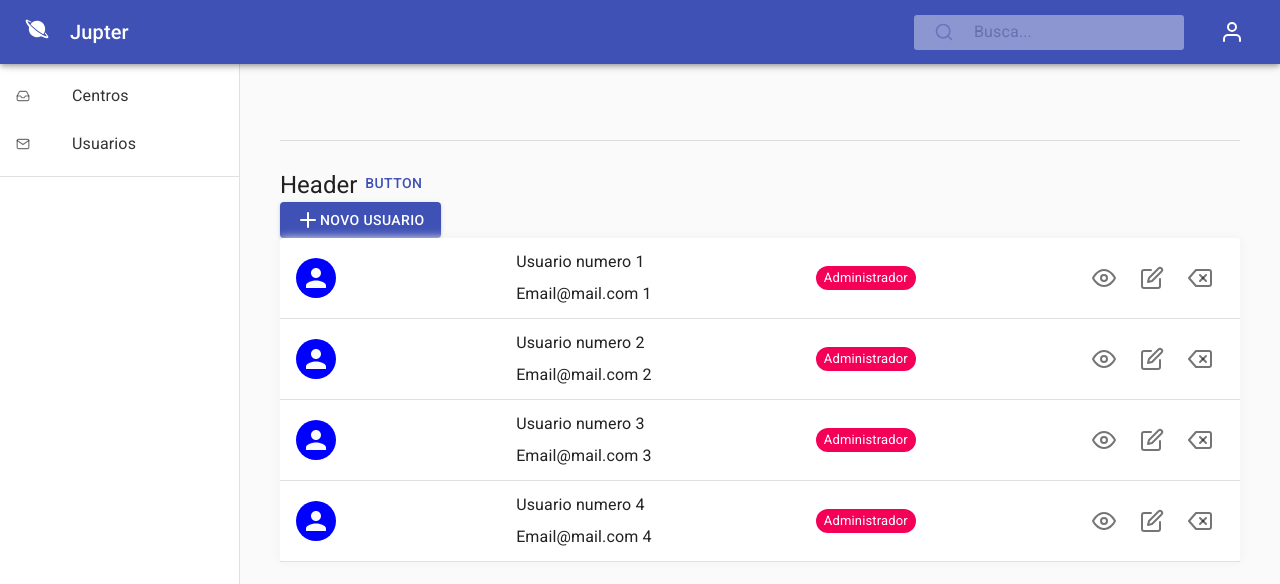
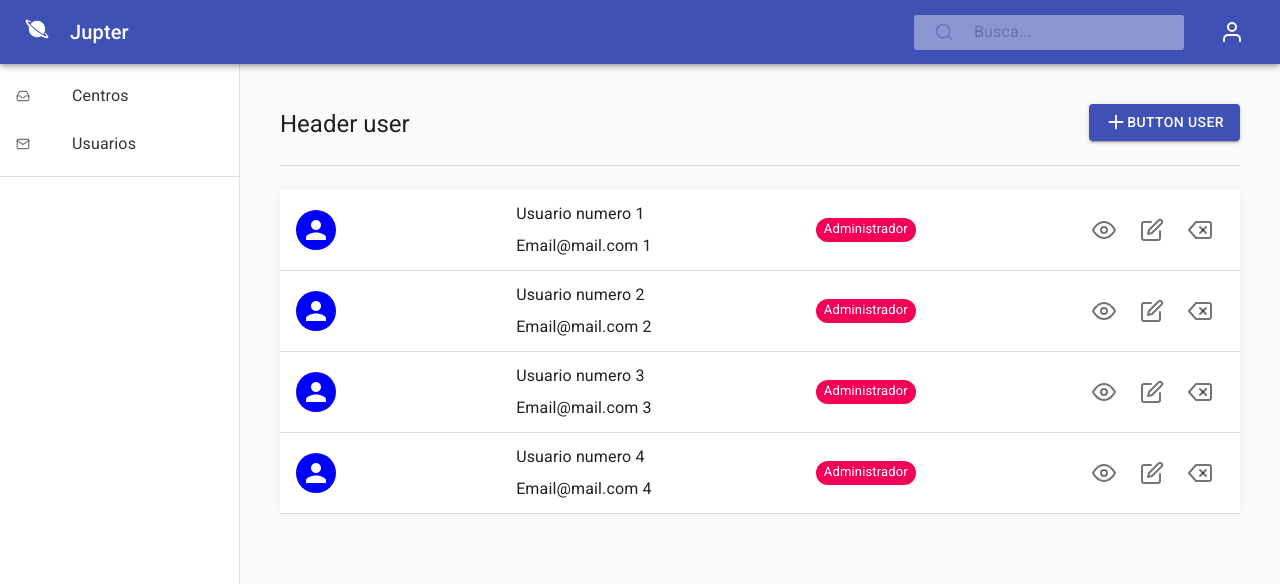
Before and after one commit to sfotaviano/calisto, a React (Create React App) app in the folder frontend/: page /main/users in a window 1280 px wide. Shown: the top 584 px of the page. Built offline with nearby package versions, Linux system fonts and the light colour scheme.

Commit message:
Componentizando header

```diff
--- a/frontend/src/components/header/index.js
+++ b/frontend/src/components/header/index.js
@@ -1,18 +1,26 @@
 import React from 'react'
 
-import { Container, ContainerRow } from './styles'
-import { Typography, Divider, Button } from '@material-ui/core'
+import { Container, ContainerRow, Divider } from './styles'
+import { Typography, Button } from '@material-ui/core'
 
 export default function Header (props) {
-  const title = props.title
-  const title2 = props.title2
-  const handleOnClick = props.handleOnClick
+  const headerText = props.headerText
+  const buttonIcon = props.buttonIcon
+  const buttonText = props.buttonText
+  const handleClick = props.handleClick
 
   return (
     <Container>
       <ContainerRow>
-        <Typography variant='h5'>{title}</Typography>
-        <Button onClick={handleOnClick} color="primary">{title2}</Button>
+        <Typography variant='h5'>{headerText}</Typography>
+        <Button
+          variant="contained"
+          color="primary"
+          onClick={handleClick}
+        >
+          {buttonIcon}
+          {buttonText}
+        </Button>
       </ContainerRow>
       <Divider />
     </Container>
--- a/frontend/src/components/header/styles.js
+++ b/frontend/src/components/header/styles.js
@@ -1,10 +1,17 @@
 import styled from 'styled-components'
+import DividerMi from '@material-ui/core/Divider'
 
 export const Container = styled.div`
   display: flex;
+  flex-direction: column;
   width: 100;
 `
 export const ContainerRow = styled.div`
   display: flex;
   align-items: flex-end;
+  justify-content: space-between;
 `
+export const Divider = styled(DividerMi)`
+  margin-top: 24px;
+  margin-bottom: 24px;
+`
--- a/frontend/src/components/users/index.js
+++ b/frontend/src/components/users/index.js
@@ -1,30 +1,22 @@
 import React from 'react'
 
-import { Container, List, ListItem, ListItemAvatar, Avatar, ListItemTextColumn, ListItemText, IconButton, Header, HeaderButton, HeaderButtonItem } from './styles'
+import { Container, List, ListItem, ListItemAvatar, Avatar, ListItemTextColumn, ListItemText, IconButton } from './styles'
 import { Chip } from '@material-ui/core'
 import { FiDelete, FiEdit, FiEye, FiPlus } from 'react-icons/fi'
 
-import HeaderNew from '../header'
+import Header from '../header'
 
 export default function Users () {
   const arr = [0, 1, 2, 3]
 
   return (
     <Container>
-      <HeaderNew
-        title="Header"
-        title2="button"
-        handleOnClick={() => { alert('Funcao funcionou com exito') }}
+      <Header
+        headerText="Header user"
+        buttonIcon={<FiPlus size={22}/>}
+        buttonText="button user"
+        handleClick={() => { alert('Mensagem de "Usuarios"') }}
       />
-
-      <Header>
-        <HeaderButton>
-          <HeaderButtonItem variant="contained" color="primary">
-            <FiPlus size={24}/>
-            Novo usuario
-          </HeaderButtonItem>
-        </HeaderButton>
-      </Header>
 
       <List disablePadding>
         {arr.map((item, index) => {
--- a/frontend/src/components/users/styles.js
+++ b/frontend/src/components/users/styles.js
@@ -6,18 +6,12 @@ import ListItemAvatarMi from '@material-ui/core/ListItemAvatar'
 import AvatarMi from '@material-ui/core/Avatar'
 import ListItemTextMi from '@material-ui/core/ListItemText'
 import IconButtonMi from '@material-ui/core/IconButton'
-import ButtonMi from '@material-ui/core/Button'
 
 export const Container = styled.div`
   display: flex;
   flex-direction: column;
   width: 100%;
 `
-export const Header = styled.div``
-export const HeaderButton = styled.div``
-export const HeaderButtonItem = styled(ButtonMi)`
-`
-
 export const List = styled(ListMi)`
   display: flex;
   width: 100%;
--- a/frontend/src/pages/drawer/index.js
+++ b/frontend/src/pages/drawer/index.js
@@ -53,9 +53,6 @@ export default function DrawerComponent () {
 
         <div style={{ display: 'flex', flexDirection: 'column', width: '100%', padding: '40px' }}>
           <Toolbar />
-          <Header />
-          <HeaderDivider />
-
           <div className={classes.content}>
             <Switch>
               {routesDrawer.map((route, index) => (
```
